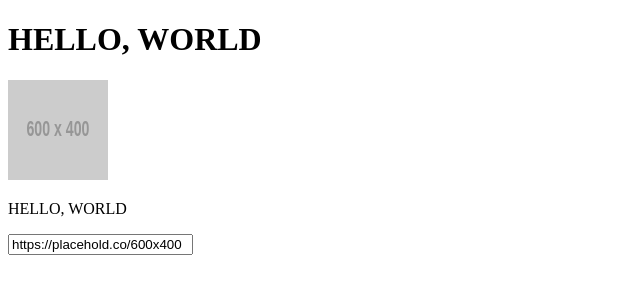
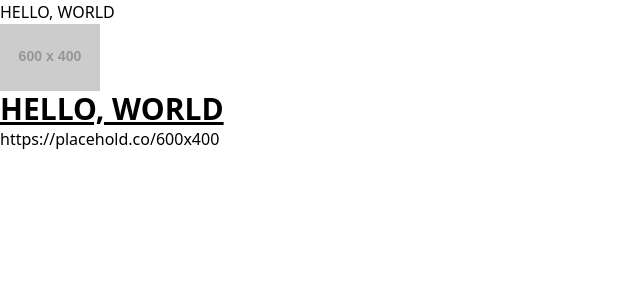
Before and after one commit to abbas-roholamin/journey, an Angular app in the folder angular/: page / in a window 1280 px wide. Shown: the top 300 px of the page, without its empty margins (0-640 px from the left). Built offline with nearby package versions, Linux system fonts and the light colour scheme.

Commit message:
feat(Angular): install tailwindcss

```diff
--- a/angular/package.json
+++ b/angular/package.json
@@ -18,7 +18,10 @@
     "@angular/platform-browser": "^19.1.0",
     "@angular/platform-browser-dynamic": "^19.1.0",
     "@angular/router": "^19.1.0",
+    "@tailwindcss/postcss": "^4.0.0",
+    "postcss": "^8.5.1",
     "rxjs": "~7.8.0",
+    "tailwindcss": "^4.0.0",
     "tslib": "^2.3.0",
     "zone.js": "~0.15.0"
   },
--- a/angular/src/app/post/post.component.html
+++ b/angular/src/app/post/post.component.html
@@ -1,4 +1,4 @@
 <div>
     <img [src]="url()" width="100" height="100">
-    <p>{{title()}}</p>
+    <p class="text-3xl font-bold underline">{{title()}}</p>
 </div>
--- a/angular/src/styles.css
+++ b/angular/src/styles.css
@@ -1 +1,2 @@
 /* You can add global styles to this file, and also import other style files */
+@import "tailwindcss";
```
Also changed, not shown: angular/.postcssrc.json (added), 1 other file (tests, documents, lock files or other folders).
